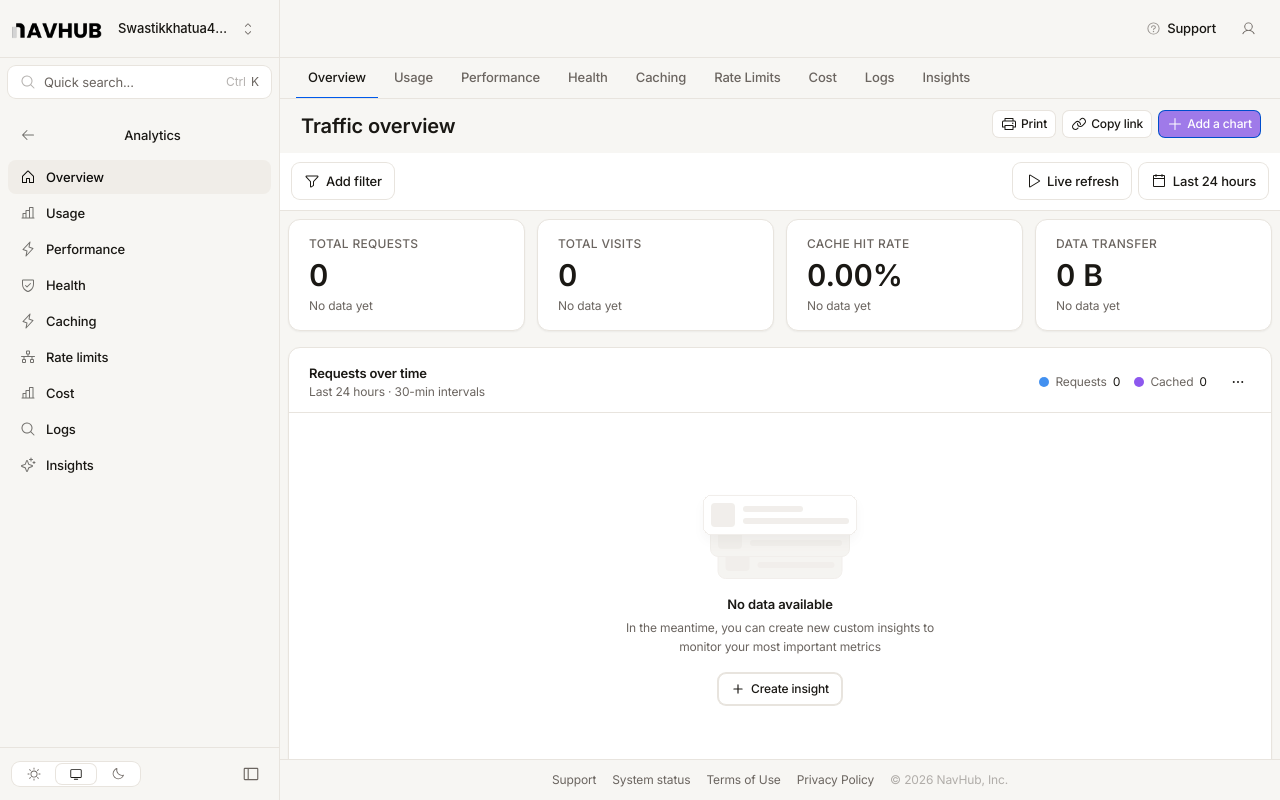
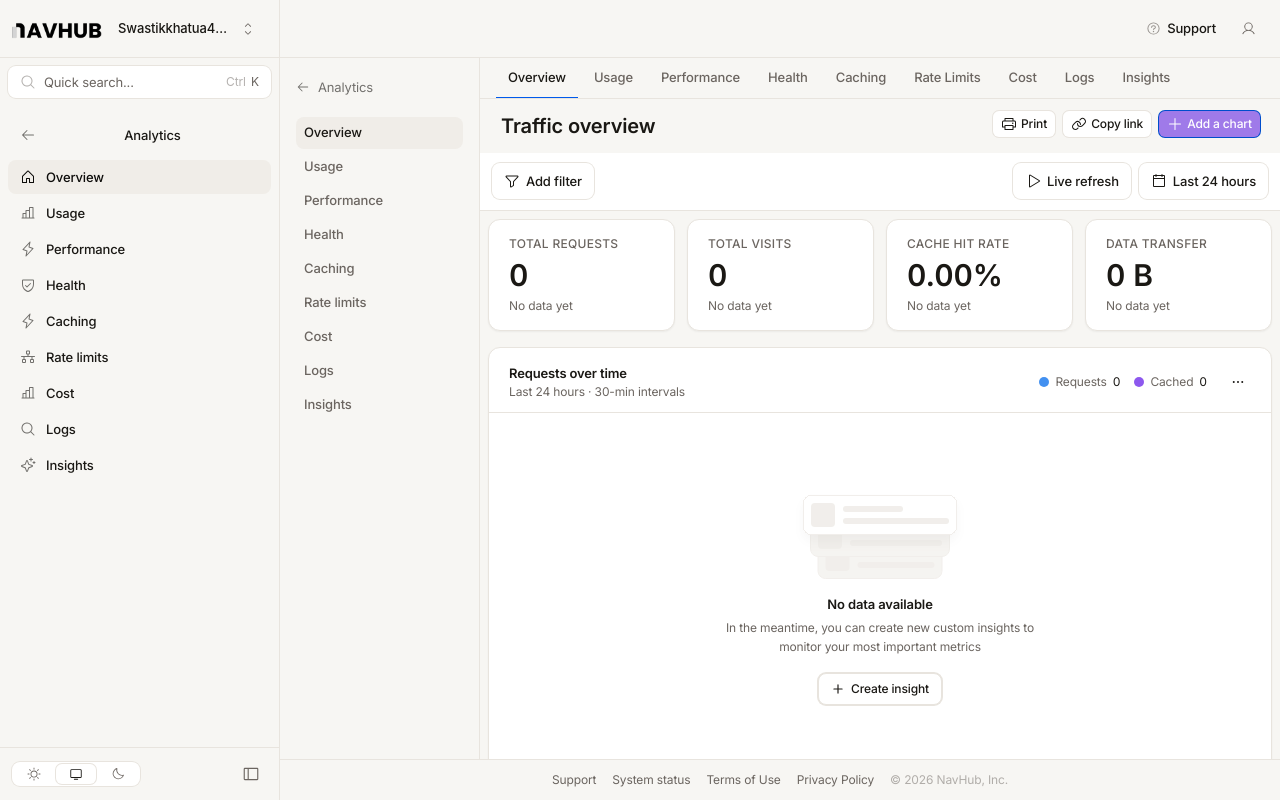
Before and after one commit to Swastik400/NAVHUB-0.2, a Next.js app in the folder navhub/: page /dashboard/analytics in a window 1280 px wide. Built offline with nearby package versions, Linux system fonts and the light colour scheme.

Commit message:
fix: persistent inner sidebar for analytics and osmium-ai pages

```diff
--- a/navhub/app/dashboard/analytics/page.tsx
+++ b/navhub/app/dashboard/analytics/page.tsx
@@ -2,7 +2,7 @@
 
 import { useState, useRef, useEffect } from 'react'
 import { useSearchParams } from 'next/navigation'
-import DashboardLayout from '@/components/dashboard-layout'
+import AnalyticsLayout, { ANALYTICS_CONFIG } from '@/components/analytics-layout'
 import { Printer, Link, Plus, Funnel, CalendarBlank, Play, DotsThree, CaretLeft, CaretRight } from '@phosphor-icons/react'
 
 /* ── tiny top buttons (h-6.5 = 26px) ─────────────────── */
@@ -1075,7 +1075,7 @@ export default function AnalyticsPage() {
   const tab = (searchParams.get('tab') ?? 'overview') as Tab
 
   return (
-    <DashboardLayout>
+    <AnalyticsLayout config={ANALYTICS_CONFIG}>
       <main className="w-full h-full grow overflow-y-auto" style={{ background: 'var(--color-kumo-canvas)' }}>
 
         {/* tab bar */}
@@ -1253,6 +1253,6 @@ export default function AnalyticsPage() {
         </div>
         </> }
       </main>
-    </DashboardLayout>
+    </AnalyticsLayout>
   )
 }
--- a/navhub/app/dashboard/products/osmium-ai/page.tsx
+++ b/navhub/app/dashboard/products/osmium-ai/page.tsx
@@ -1,7 +1,7 @@
 'use client'
 
 import { useSearchParams } from 'next/navigation'
-import DashboardLayout from '@/components/dashboard-layout'
+import AnalyticsLayout, { OSMIUM_CONFIG } from '@/components/analytics-layout'
 import { Funnel, Play, CalendarBlank, DotsThree, Printer, CaretLeft, CaretRight, Eye, EyeSlash } from '@phosphor-icons/react'
 import { useState, useRef, useEffect } from 'react'
 
@@ -500,7 +500,7 @@ export default function OsmiumAIPage() {
   }
 
   return (
-    <DashboardLayout>
+    <AnalyticsLayout config={OSMIUM_CONFIG}>
       <div
         className="relative w-full h-full"
         style={{ background: 'var(--color-kumo-canvas)', overflow: unlocked ? 'auto' : 'hidden' }}
@@ -523,6 +523,6 @@ export default function OsmiumAIPage() {
           </div>
         )}
       </div>
-    </DashboardLayout>
+    </AnalyticsLayout>
   )
 }
--- /dev/null
+++ b/navhub/components/analytics-layout.tsx
@@ -0,0 +1,117 @@
+'use client'
+
+import Link from 'next/link'
+import { usePathname, useSearchParams } from 'next/navigation'
+import { ArrowLeft } from '@phosphor-icons/react'
+import DashboardLayout from './dashboard-layout'
+import { Suspense } from 'react'
+
+export type AnalyticsSidebarConfig = {
+  label: string
+  backHref: string
+  items: { href: string; label: string }[]
+}
+
+const ANALYTICS_CONFIG: AnalyticsSidebarConfig = {
+  label: 'Analytics',
+  backHref: '/dashboard',
+  items: [
+    { href: '/dashboard/analytics',             label: 'Overview'     },
+    { href: '/dashboard/analytics/usage',       label: 'Usage'        },
+    { href: '/dashboard/analytics/performance', label: 'Performance'  },
+    { href: '/dashboard/analytics/health',      label: 'Health'       },
+    { href: '/dashboard/analytics/caching',     label: 'Caching'      },
+    { href: '/dashboard/analytics/rate-limits', label: 'Rate limits'  },
+    { href: '/dashboard/analytics/cost',        label: 'Cost'         },
+    { href: '/dashboard/analytics/logs',        label: 'Logs'         },
+    { href: '/dashboard/analytics/insights',    label: 'Insights'     },
+  ],
+}
+
+const OSMIUM_CONFIG: AnalyticsSidebarConfig = {
+  label: 'Osmium AI',
+  backHref: '/dashboard',
+  items: [
+    { href: '/dashboard/products/osmium-ai',                 label: 'Overview'     },
+    { href: '/dashboard/products/osmium-ai?tab=usage',       label: 'Usage'        },
+    { href: '/dashboard/products/osmium-ai?tab=performance', label: 'Performance'  },
+    { href: '/dashboard/products/osmium-ai?tab=health',      label: 'Health'       },
+    { href: '/dashboard/products/osmium-ai?tab=caching',     label: 'Caching'      },
+    { href: '/dashboard/products/osmium-ai?tab=rate-limits', label: 'Rate limits'  },
+    { href: '/dashboard/products/osmium-ai?tab=cost',        label: 'Cost'         },
+    { href: '/dashboard/products/osmium-ai?tab=logs',        label: 'Logs'         },
+    { href: '/dashboard/products/osmium-ai?tab=insights',    label: 'Insights'     },
+  ],
+}
+
+export { ANALYTICS_CONFIG, OSMIUM_CONFIG }
+
+function InnerSidebarContent({ config }: { config: AnalyticsSidebarConfig }) {
+  const pathname = usePathname()
+  const searchParams = useSearchParams()
+  const currentHref = searchParams.toString() ? `${pathname}?${searchParams.toString()}` : pathname
+
+  return (
+    <aside
+      className="shrink-0 border-r flex flex-col h-full overflow-y-auto"
+      style={{ width: 200, background: 'var(--color-kumo-canvas)', borderColor: 'var(--color-kumo-line)' }}
+    >
+      <div className="px-4 pt-5 pb-3">
+        <Link
+          href={config.backHref}
+          className="flex items-center gap-2 text-sm no-underline mb-5 opacity-60 hover:opacity-100 transition-opacity"
+          style={{ color: 'var(--text-color-kumo-default)' }}
+        >
+          <ArrowLeft size={14} />
+          <span>{config.label}</span>
+        </Link>
+        <ul className="m-0 p-0 list-none flex flex-col gap-0.5">
+          {config.items.map(item => {
+            const active = currentHref === item.href
+            return (
+              <li key={item.href}>
+                <Link
+                  href={item.href}
+                  className="flex items-center px-2 rounded-lg min-h-[32px] text-sm font-medium no-underline transition-colors"
+                  style={{
+                    color: active ? 'var(--text-color-kumo-default)' : 'var(--text-color-kumo-subtle)',
+                    background: active ? 'var(--color-kumo-tint)' : 'transparent',
+                  }}
+                >
+                  {item.label}
+                </Link>
+              </li>
+            )
+          })}
+        </ul>
+      </div>
+    </aside>
+  )
+}
+
+function InnerSidebar({ config }: { config: AnalyticsSidebarConfig }) {
+  return (
+    <Suspense fallback={null}>
+      <InnerSidebarContent config={config} />
+    </Suspense>
+  )
+}
+
+export default function AnalyticsLayout({
+  children,
+  config,
+}: {
+  children: React.ReactNode
+  config: AnalyticsSidebarConfig
+}) {
+  return (
+    <DashboardLayout>
+      <div className="flex h-full overflow-hidden">
+        <InnerSidebar config={config} />
+        <main className="flex-1 overflow-y-auto">
+          {children}
+        </main>
+      </div>
+    </DashboardLayout>
+  )
+}
```
